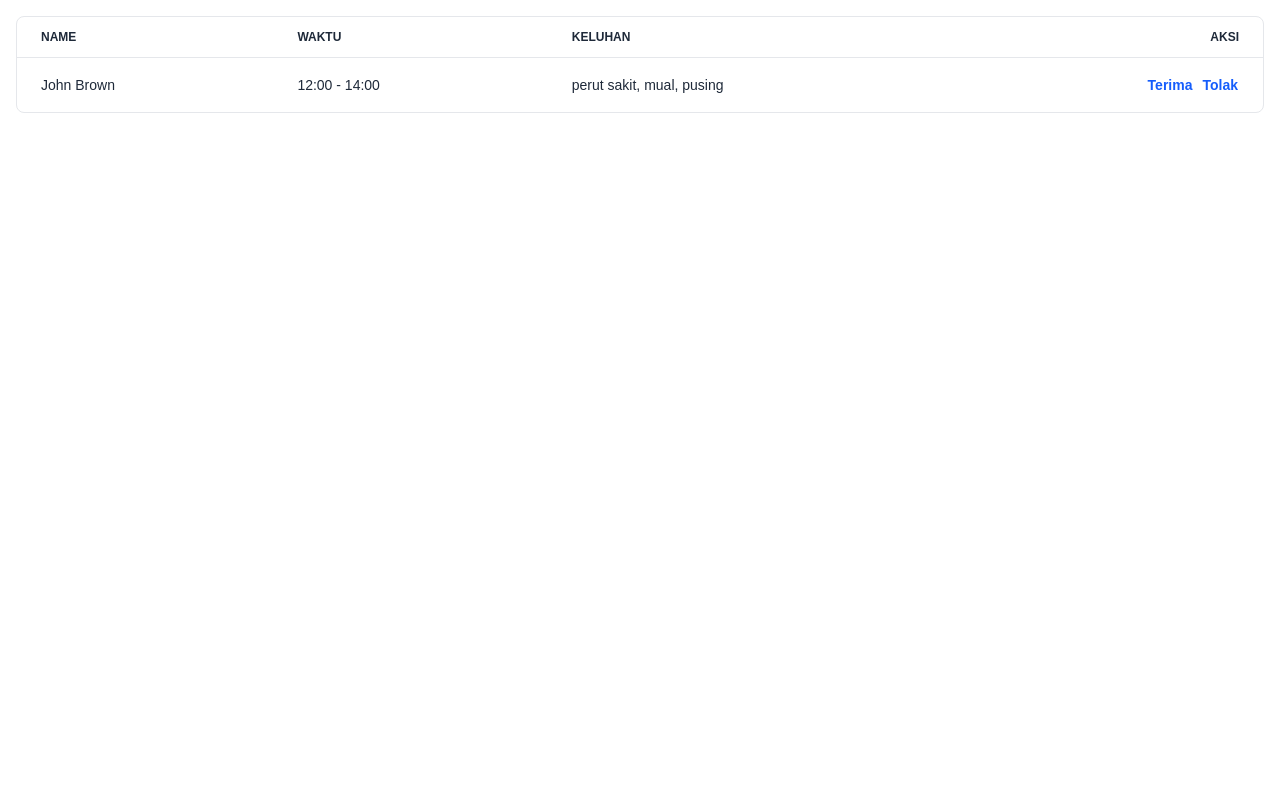
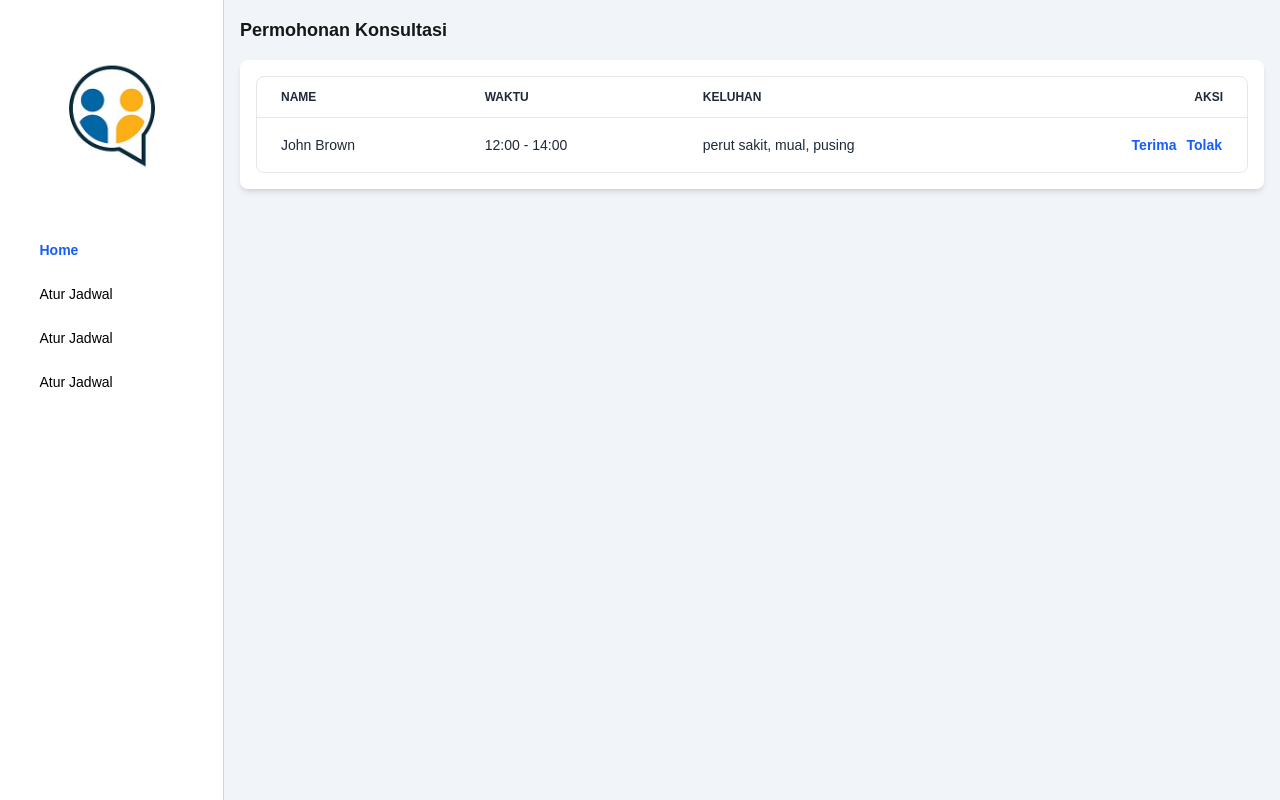
Before and after one commit to inverse9/konsul-online, a Next.js app: page /jadwal in a window 1280 px wide. Built offline with nearby package versions, Linux system fonts and the light colour scheme.

Commit message:
Refactor Table component layout and styling; add Sidebar and Navbar components for improved navigation

```diff
--- /dev/null
+++ b/app/(counselor)/atur-jadwal/page.js
@@ -0,0 +1,7 @@
+import React from "react";
+
+const AturJadwal = () => {
+  return <div>AturJadwal</div>;
+};
+
+export default AturJadwal;
--- a/app/(counselor)/jadwal/Table.js
+++ b/app/(counselor)/jadwal/Table.js
@@ -2,61 +2,63 @@ import React from "react";
 
 const Table = ({ setIsOpenForm }) => {
   return (
-    <div class="flex flex-col">
-      <div class="-m-1.5 overflow-x-auto">
-        <div class="p-1.5 min-w-full inline-block align-middle">
-          <div class="border border-gray-200 rounded-lg overflow-hidden">
-            <table class="min-w-full divide-y divide-gray-200">
+    <div>
+      <h1 className="font-semibold text-lg mb-4">Permohonan Konsultasi</h1>
+      <div className="flex flex-col bg-white p-4 rounded-lg shadow-md">
+        <div className="-m-1.5 overflow-x-auto">
+          <div className="p-1.5 min-w-full inline-block align-middle">
+            <div className="border border-gray-200 rounded-lg overflow-hidden">
+              <table className="min-w-full divide-y divide-gray-200">
                 <thead>
                   <tr>
                     <th
                       scope="col"
-                    class="px-6 py-3 text-start text-xs text-gray-800 uppercase font-semibold"
+                      className="px-6 py-3 text-start text-xs text-gray-800 uppercase font-semibold"
                     >
                       Name
                     </th>
                     <th
                       scope="col"
-                    class="px-6 py-3 text-start text-xs text-gray-800 uppercase font-semibold"
+                      className="px-6 py-3 text-start text-xs text-gray-800 uppercase font-semibold"
                     >
                       Waktu
                     </th>
                     <th
                       scope="col"
-                    class="px-6 py-3 text-start text-xs text-gray-800 uppercase font-semibold"
+                      className="px-6 py-3 text-start text-xs text-gray-800 uppercase font-semibold"
                     >
                       Keluhan
                     </th>
                     <th
                       scope="col"
-                    class="px-6 py-3 text-end text-xs text-gray-800 uppercase font-semibold"
+                      className="px-6 py-3 text-end text-xs text-gray-800 uppercase font-semibold"
                     >
                       Aksi
                     </th>
                   </tr>
                 </thead>
-              <tbody class="divide-y divide-gray-200">
+                <tbody className="divide-y divide-gray-200">
                   <tr>
-                  <td class="px-6 py-4 whitespace-nowrap text-sm text-gray-800">
+                    <td className="px-6 py-4 whitespace-nowrap text-sm text-gray-800">
                       John Brown
                     </td>
-                  <td class="px-6 py-4 whitespace-nowrap text-sm text-gray-800">
+                    <td className="px-6 py-4 whitespace-nowrap text-sm text-gray-800">
                       12:00 - 14:00
                     </td>
-                  <td class="px-6 py-4 whitespace-nowrap text-sm text-gray-800">
+                    <td className="px-6 py-4 whitespace-nowrap text-sm text-gray-800">
                       perut sakit, mual, pusing
                     </td>
-                  <td class="px-6 py-4 whitespace-nowrap text-end text-sm font-medium">
+                    <td className="px-6 py-4 whitespace-nowrap text-end text-sm font-medium">
                       <button
                         type="button"
                         onClick={() => setIsOpenForm(true)}
-                      class="inline-flex items-center gap-x-2 text-sm font-semibold rounded-lg border border-transparent text-blue-600 hover:text-blue-800 hover:underline focus:outline-hidden focus:text-blue-800 disabled:opacity-50 disabled:pointer-events-none cursor-pointer"
+                        className="inline-flex items-center gap-x-2 text-sm font-semibold rounded-lg border border-transparent text-blue-600 hover:text-blue-800 hover:underline focus:outline-hidden focus:text-blue-800 disabled:opacity-50 disabled:pointer-events-none cursor-pointer"
                       >
                         Terima
                       </button>
                       <button
                         type="button"
-                      class="ml-2 inline-flex items-center gap-x-2 text-sm font-semibold rounded-lg border border-transparent text-blue-600 hover:text-blue-800 hover:underline focus:outline-hidden focus:text-blue-800 disabled:opacity-50 disabled:pointer-events-none cursor-pointer"
+                        className="ml-2 inline-flex items-center gap-x-2 text-sm font-semibold rounded-lg border border-transparent text-blue-600 hover:text-blue-800 hover:underline focus:outline-hidden focus:text-blue-800 disabled:opacity-50 disabled:pointer-events-none cursor-pointer"
                       >
                         Tolak
                       </button>
@@ -68,6 +70,7 @@ const Table = ({ setIsOpenForm }) => {
           </div>
         </div>
       </div>
+    </div>
   );
 };
 
--- a/app/(counselor)/jadwal/page.js
+++ b/app/(counselor)/jadwal/page.js
@@ -3,10 +3,10 @@ import React, { useState } from "react";
 import Table from "./Table";
 import Modal from "./Modal";
 
-const page = () => {
+const Jadwal = () => {
   const [isOpenForm, setIsOpenForm] = useState(false);
   return (
-    <div className="p-4">
+    <div className="p-4 grow">
       <div>
         <Table setIsOpenForm={setIsOpenForm} />
       </div>
@@ -19,4 +19,4 @@ const page = () => {
   );
 };
 
-export default page;
+export default Jadwal;
--- a/app/(counselor)/layout.js
+++ b/app/(counselor)/layout.js
@@ -1,6 +1,6 @@
 import { Geist, Geist_Mono } from "next/font/google";
 import "../globals.css";
-// import Navbar from "@/components/Navbar";
+import Sidebar from "../components/Sidebar";
 // import Footer from "@/components/Footer";
 
 const geistSans = Geist({
@@ -24,9 +24,10 @@ export default function RootLayout({ children }) {
       <body
         className={`${geistSans.variable} ${geistMono.variable} antialiased`}
       >
-        {/* <Navbar /> */}
-        {children}
-        {/* <Footer /> */}
+        <div className="flex">
+          <Sidebar />
+          {children}
+        </div>
       </body>
     </html>
   );
--- /dev/null
+++ b/app/components/Navbar.js
@@ -0,0 +1,52 @@
+"use client";
+import Link from "next/link";
+import { usePathname } from "next/navigation";
+import React from "react";
+
+function Navbar() {
+  const pathname = usePathname();
+
+  const linkClass = (path) =>
+    pathname === path
+      ? "text-white cursor-pointer"
+      : "text-black hover:text-white cursor-pointer";
+  return (
+    <div>
+      <div className="h-20 w-full bg-linear-to-r from-[#D78C00] to-[#F1BB6A] flex items-center justify-between gap-4 lg:gap-10 px-4">
+        <div className="flex shrink-0 gap-2 items-center">
+          <img className="size-16" src="/undiknas.png" alt="" />
+          <div className="flex-col hidden md:flex">
+            <span>UNIVERSITAS PENDIDIKAN NASIONAL</span>{" "}
+            <span>UNDIKNAS UNIVERSITY</span>
+          </div>
+        </div>
+        <div className="capitalize flex-1 flex items-center text-xs lg:text-base gap-2 lg:gap-10 justify-center font-semibold">
+          <Link href="/home" className={linkClass("/home")}>
+            Home
+          </Link>
+          <Link href="/comvis" className={linkClass("/comvis")}>
+            company visit
+          </Link>
+          <Link href="/produk" className={linkClass("/produk")}>
+            produk lokal
+          </Link>
+          <Link href="/informasi" className={linkClass("/informasi")}>
+            informasi
+          </Link>
+          <Link href="/pendaftaran" className={linkClass("/pendaftaran")}>
+            pendaftaran
+          </Link>
+        </div>
+        {/* <Link href="/profile" className={"hidden lg:block size-10"}>
+          <img
+            className="size-full rounded-full"
+            src="/userpande.jpeg"
+            alt=""
+          />
+        </Link> */}
+      </div>
+    </div>
+  );
+}
+
+export default Navbar;
--- /dev/null
+++ b/app/components/Sidebar.js
@@ -0,0 +1,56 @@
+"use client";
+import React from "react";
+import Link from "next/link";
+import { usePathname } from "next/navigation";
+
+const Sidebar = () => {
+  const pathname = usePathname();
+  const linkClass = (path) =>
+    pathname === path
+      ? "text-blue-600 font-bold px-3 py-2 cursor-pointer"
+      : "text-black  cursor-pointer";
+
+  return (
+    <div className="bg-white border-r border-slate-300 h-dvh w-56 py-8 flex flex-col items-center">
+      <div>
+        <img className="size-42 rounded-full" src="/logo.jpg" alt="" />
+        <div className="mt-8 flex flex-col gap-y-2 text-sm">
+          <Link
+            href="/jadwal"
+            className={`rounded-md hover:bg-slate-100 px-3 py-2 ${linkClass(
+              "/jadwal"
+            )}`}
+          >
+            Home
+          </Link>
+          <Link
+            href="/atur-jadwal"
+            className={`rounded-md hover:bg-slate-100 px-3 py-2 ${linkClass(
+              "/atur-jadwal"
+            )}`}
+          >
+            Atur Jadwal
+          </Link>
+          <Link
+            href="/jadwal-setting"
+            className={`rounded-md hover:bg-slate-100 px-3 py-2 ${linkClass(
+              "/jadwal-setting"
+            )}`}
+          >
+            Atur Jadwal
+          </Link>
+          <Link
+            href="/atur-jadwal"
+            className={`rounded-md hover:bg-slate-100 px-3 py-2 ${linkClass(
+              "/jadwal-setting"
+            )}`}
+          >
+            Atur Jadwal
+          </Link>
+        </div>
+      </div>
+    </div>
+  );
+};
+
+export default Sidebar;
--- a/app/globals.css
+++ b/app/globals.css
@@ -23,6 +23,7 @@ body {
   background: var(--background);
   color: var(--foreground);
   font-family: Arial, Helvetica, sans-serif;
+  @apply bg-slate-100;
 }
 
 @layer utilities {
```
Also changed, not shown: public/logo.jpg (added). Lines whose indentation alone changed are shown as unchanged.
